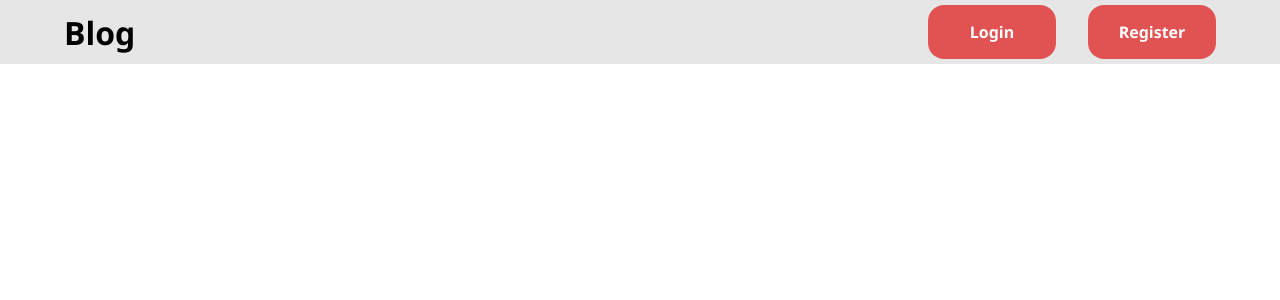
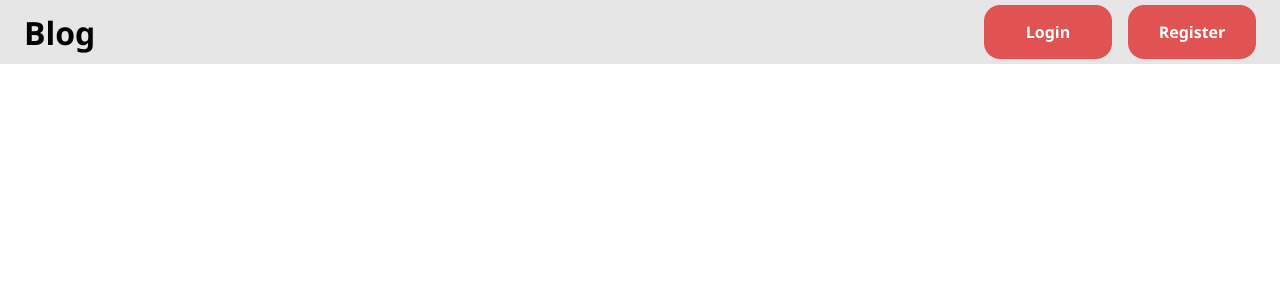
Before and after one commit to iddrader/blog-frontend, a React (Vite) app: page / in a window 1280 px wide. Shown: the top 300 px of the page. Built offline with nearby package versions, Linux system fonts and the light colour scheme.

Commit message:
style changes

```diff
--- a/src/styles/Header.css
+++ b/src/styles/Header.css
@@ -1,7 +1,7 @@
 header {
     display: flex;
     background-color: rgb(230, 230, 230);
-    padding: 0.5em 4em;
+    padding: 0.5em 1.5em;
     justify-content: space-between;
     align-items: center;
 }
@@ -12,7 +12,7 @@ header h1 {
 
 header ul {
     display: flex;
-    gap: 2em;
+    gap: 1em;
 }
 
 header ul > li {
--- a/src/styles/Post.css
+++ b/src/styles/Post.css
@@ -3,7 +3,8 @@
     padding: 1.6em;
     border-radius: 0.4em;
     animation: show 0.6s;
-    width: 40%;
+    min-width: 30em;
+    max-width: 80em;
     margin: 2em auto;
 }
 
```
